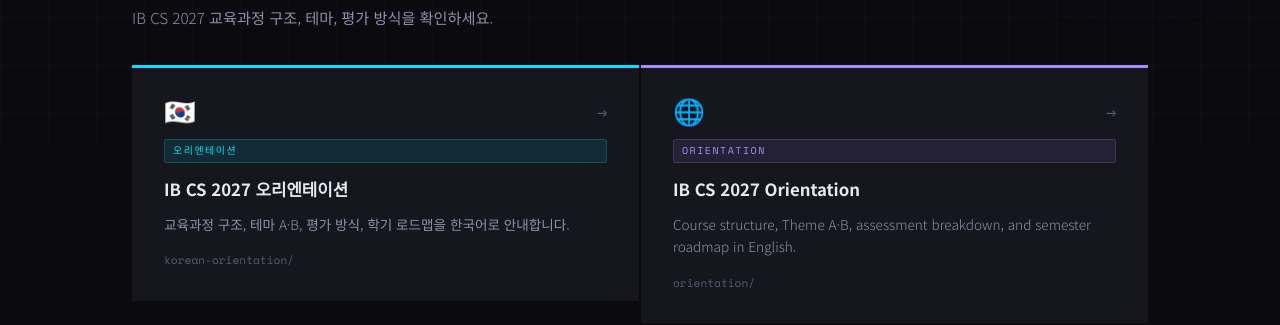
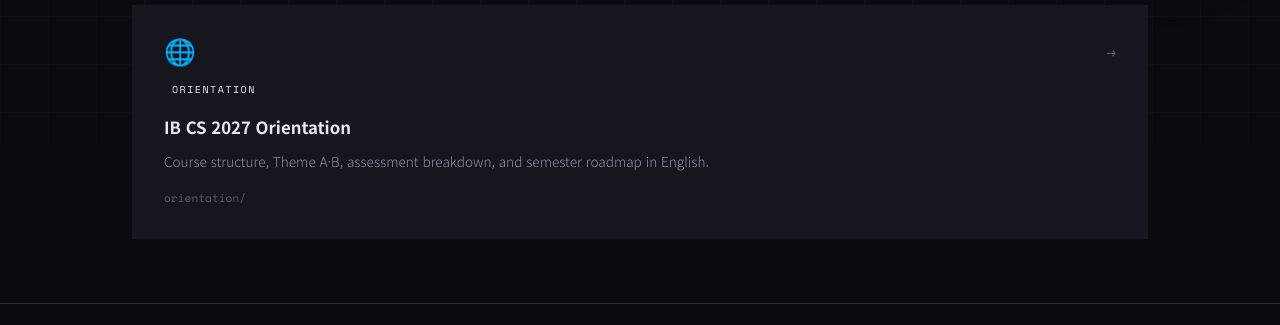
Before and after one commit to ejkim-suwoncca/ibcs, a plain HTML site: page index.html in a window 1280 px wide. Shown: the part 656-981 px from the top of the page. Drawn offline with nearby package versions, Linux system fonts and the light colour scheme.

Commit message:
Update index.html

```diff
--- a/index.html
+++ b/index.html
@@ -354,21 +354,7 @@
   <div class="container">
     <div class="section-label">// 01 · 오리엔테이션</div>
     <h2>과정 안내</h2>
-    <p class="section-desc">IB CS 2027 교육과정 구조, 테마, 평가 방식을 확인하세요.</p>
-    <div class="cards-grid">
-      <div class="v-cyan">
-        <a class="link-card" href="./korean-orientation/index.html">
-          <div class="card-top">
-            <div class="card-icon">🇰🇷</div>
-            <span class="card-arrow">→</span>
-          </div>
-          <span class="card-tag">오리엔테이션</span>
-          <div class="card-title">IB CS 2027 오리엔테이션</div>
-          <div class="card-desc">교육과정 구조, 테마 A·B, 평가 방식, 학기 로드맵을 한국어로 안내합니다.</div>
-          <div class="card-meta">korean-orientation/</div>
-        </a>
-      </div>
-      <div class="v-purple">
+
         <a class="link-card" href="./orientation/index.html">
           <div class="card-top">
             <div class="card-icon">🌐</div>
```
